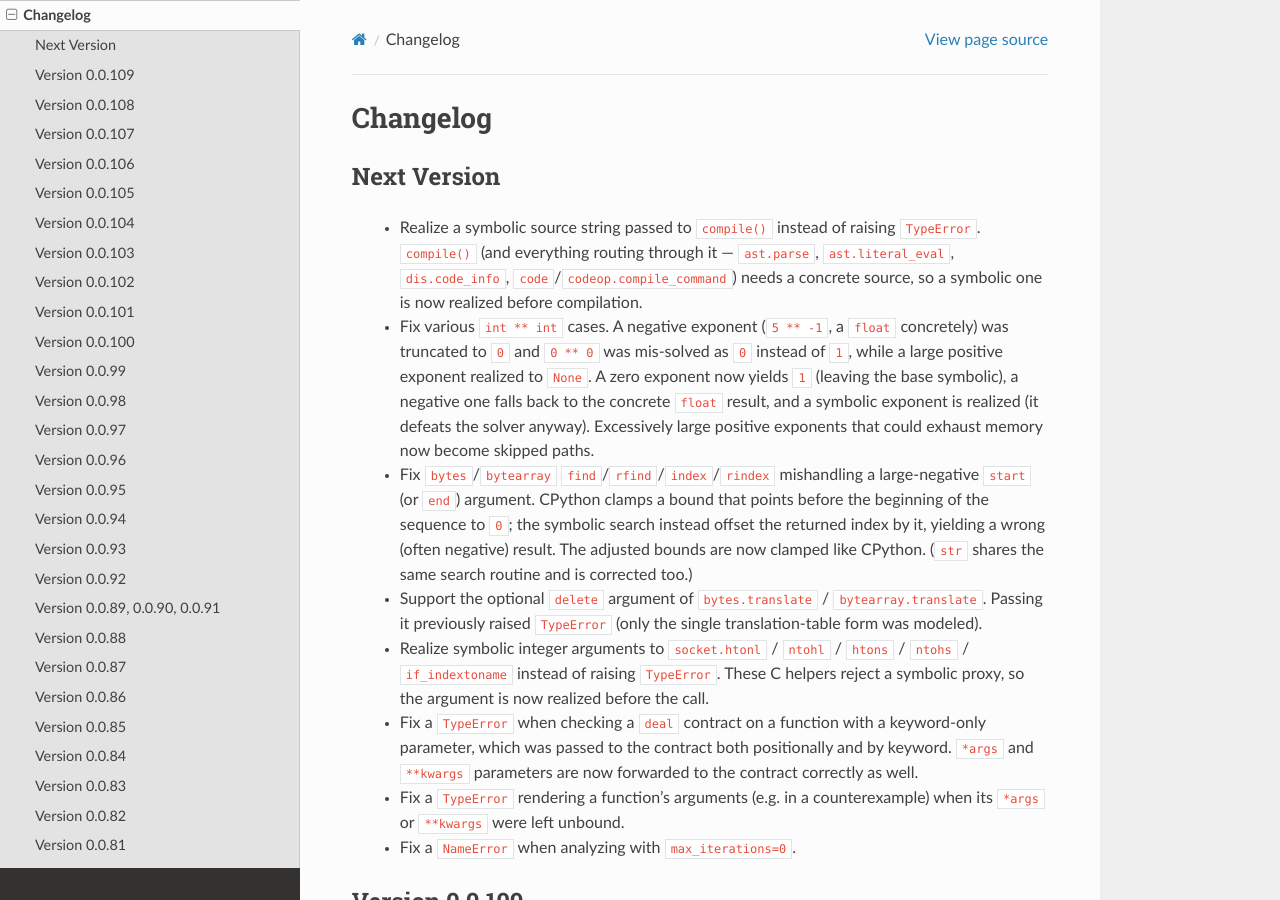
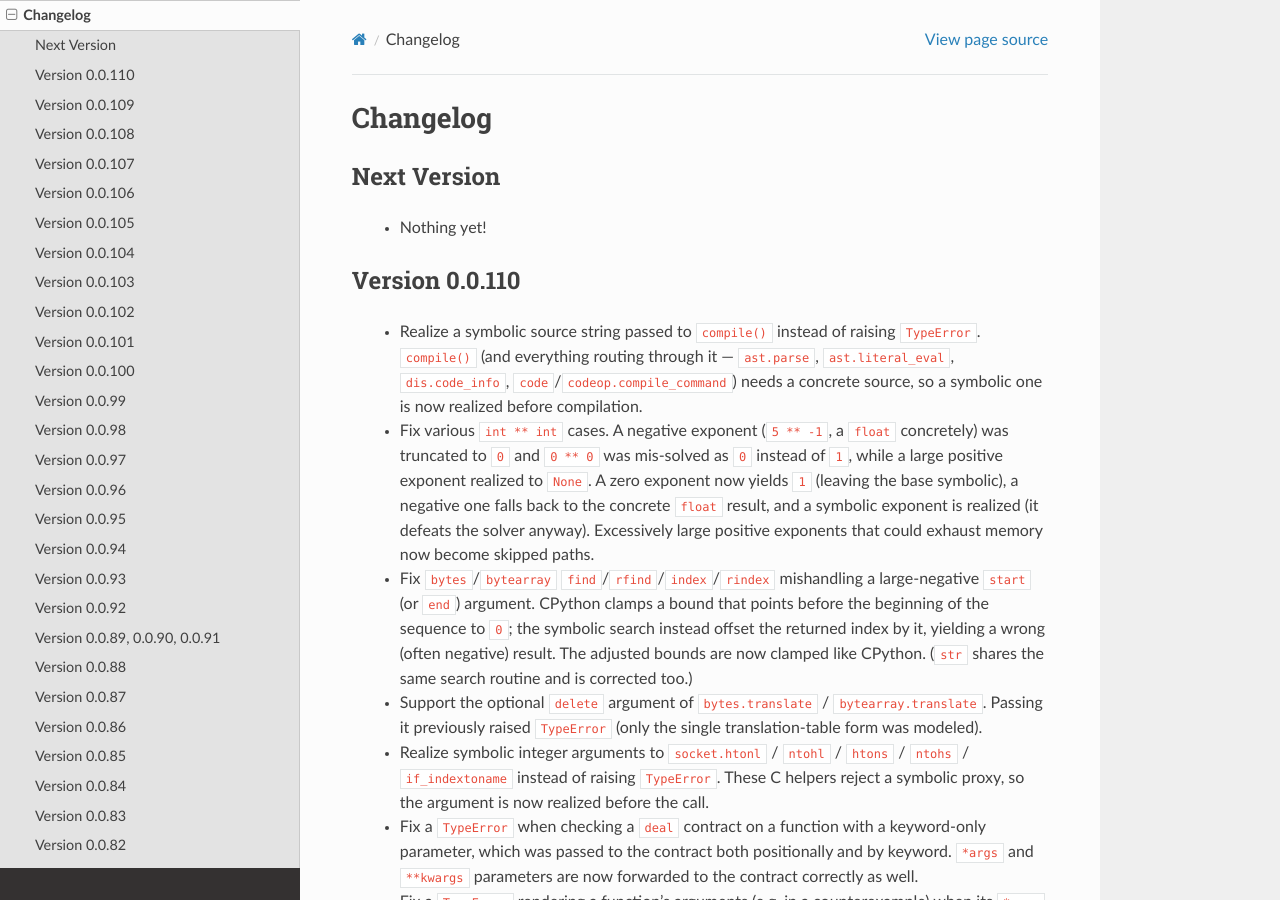
Before and after one commit to pschanely/CrossHair, a Sphinx documentation site: the page built from doc/source/changelog.rst, in a window 1280 px wide and 900 px high. Built offline with Sphinx 7.4.7 and the Read the Docs theme 3.1.0, drawn with Linux system fonts in a browser that asks for light colours; the version number is read from the project's files by our own code.

Commit message:
Bump version to 0.0.110

```diff
--- a/doc/source/changelog.rst
+++ b/doc/source/changelog.rst
@@ -4,6 +4,12 @@ Changelog
 
 
 Next Version
+---------------
+
+ * Nothing yet!
+
+
+Version 0.0.110
 ---------------
 
  * Realize a symbolic source string passed to ``compile()`` instead of raising
--- a/pyproject.toml
+++ b/pyproject.toml
@@ -4,7 +4,7 @@ build-backend = "setuptools.build_meta"
 
 [project]
 name = "crosshair-tool"
-version = "0.0.109"
+version = "0.0.110"
 description = "Analyze Python code for correctness using symbolic execution."
 readme = "README.md"
 license = { text = "MIT" }
```
